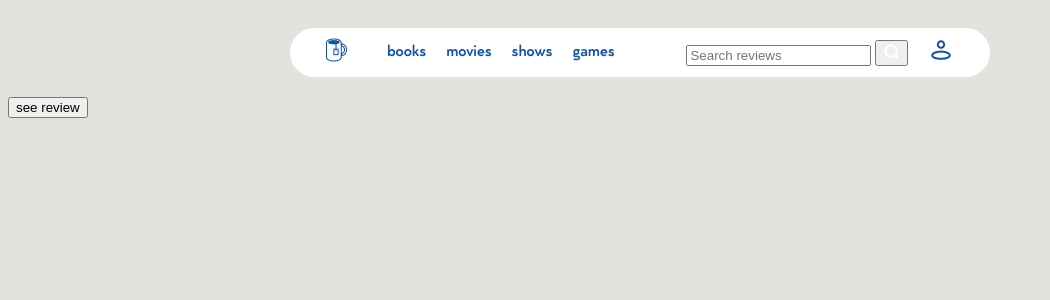
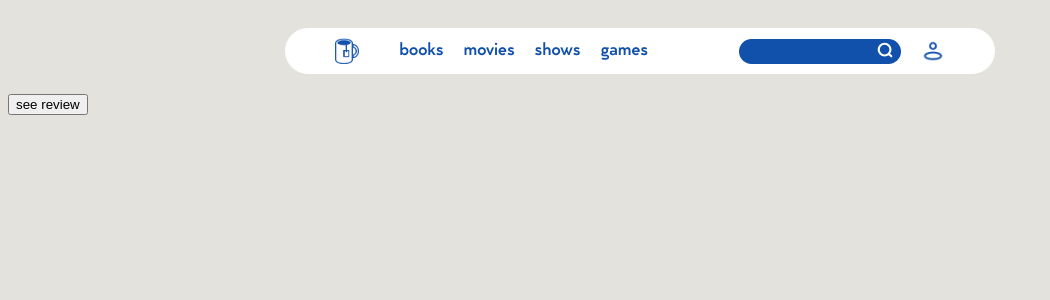
Before and after one commit to jwnaina/personalblog, a PHP site: page /homepage/index.php in a window 1280 px wide. Shown: the top 300 px of the page, without its empty margins (0-1050 px from the left). Run offline with PHP 8.4, Linux system fonts and the light colour scheme.

Commit message:
search bar fix

```diff
--- a/src/global/nav.html
+++ b/src/global/nav.html
@@ -12,8 +12,8 @@
 
         <div class="right-nav">
         <form class="search-bar">
-            <input type="text" placeholder="Search reviews" name="search">
-            <button type="submit"><img src="../assets/images/search.png"></button>
+            <input type="text" name="search" id="nav-search">
+            <button type="submit"><img src="../assets/images/search.svg" id="nav-button"></button>
         </form>
         <a href="#"><img src="../assets/images/userprofile.png"></a>
 </div>
--- a/src/styles/global.css
+++ b/src/styles/global.css
@@ -1,6 +1,11 @@
 @font-face {
     font-family: 'Cocogoose';
     src: url(../assets/fonts/Cocogoose.ttf) format('truetype');
+}
+
+@font-face {
+    font-family: 'Gontserrat';
+    src: url(../assets/fonts/Gontserrat-Regular.ttf);
 }
 
 body {
@@ -11,8 +16,12 @@ body {
 nav a {
     color: #1150AB;
     text-decoration: none;
+    line-height: 0;
 }
 
+nav img {
+    width: 24px;
+}
 nav {
     background-color: #FFFF;
     width: 700px;
@@ -20,6 +29,8 @@ nav {
     align-items: center;
     justify-content: space-around;
     border-radius: 50px;
+    padding: 5px;
+    font-size: 18px;
 }
 
 header {
@@ -46,3 +57,31 @@ nav ul {
     align-items: center;
     gap: 20px;
 }
+
+.search-bar input, select {
+    padding: 5px;
+    border-radius: 15px 0px 0px 15px;
+    border-style: none;
+    background-color: #1150AB;
+    width: 120px;
+    outline: none;
+    font-family: 'Gontserrat';
+    color: #ffffff;
+    font-size: 12px;
+}
+
+.search-bar {
+    display: flex;
+    align-items: center;
+}
+
+.search-bar button {
+    border-style: none;
+    background-color: #1150AB;
+    border-radius: 0px 15px 15px 0px;
+}
+
+.search-bar button img {
+    width: 18px;
+    padding: 1px;
+}
```
Also changed, not shown: src/assets/fonts/Gontserrat-Regular.ttf (added), src/assets/images/Logo.png, src/assets/images/search.png, src/assets/images/search.svg (added).
